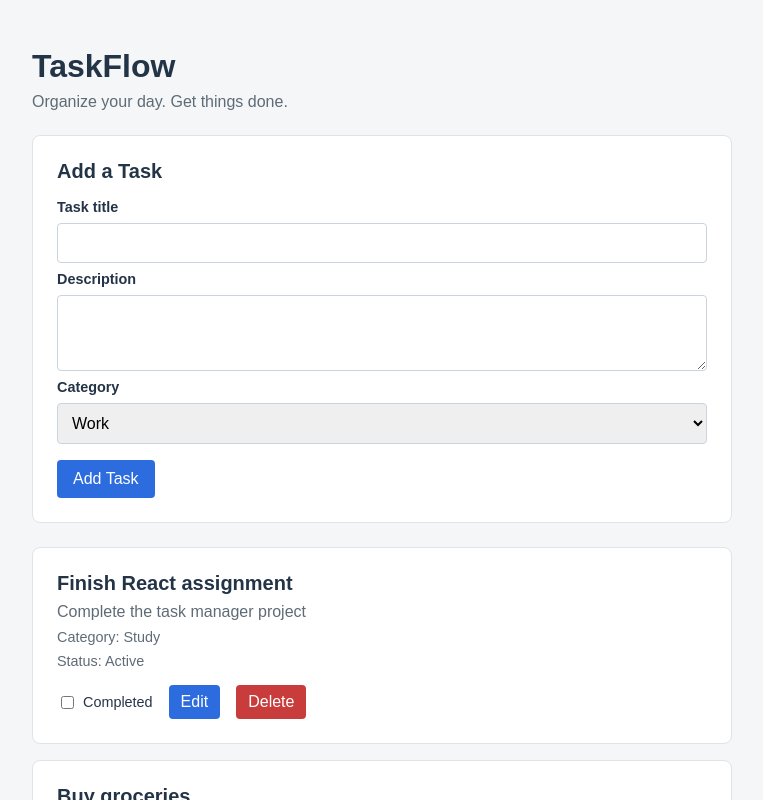
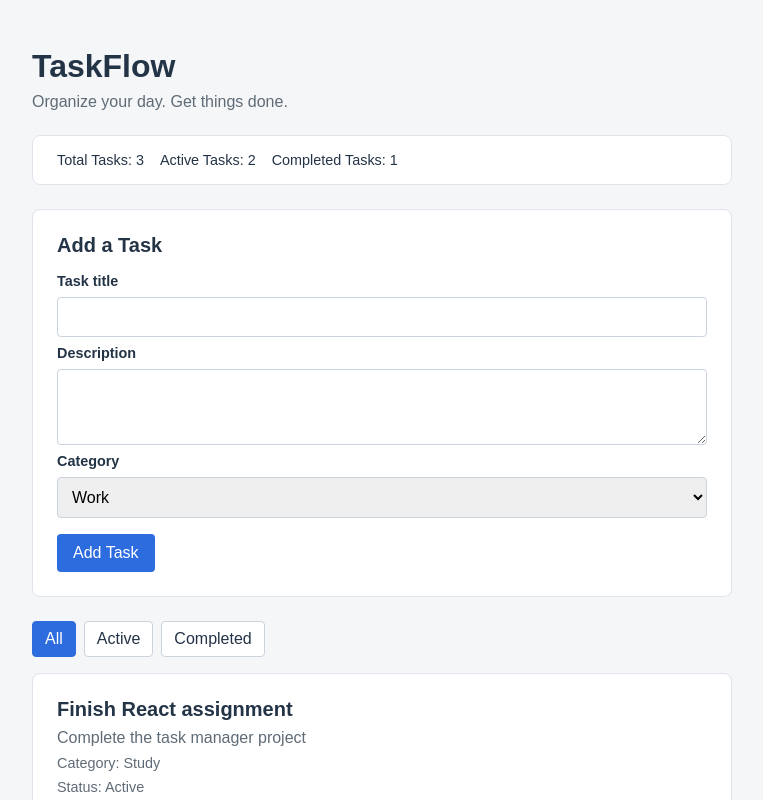
Before and after one commit to samirkhatri9/Taskflow, a React (Vite) app: page / in a window 1280 px wide. Shown: the top 800 px of the page, without its empty margins (258-1021 px from the left). Built offline with nearby package versions, Linux system fonts and the light colour scheme.

Commit message:
add task filters and statistics

```diff
--- a/src/App.jsx
+++ b/src/App.jsx
@@ -2,6 +2,8 @@ import { useState } from 'react'
 import Header from './components/Header'
 import TaskForm from './components/TaskForm'
 import TaskList from './components/TaskList'
+import FilterBar from './components/FilterBar'
+import TaskStats from './components/TaskStats'
 
 function App() {
   const [tasks, setTasks] = useState([
@@ -27,6 +29,7 @@ function App() {
       completed: true,
     },
   ])
+  const [currentFilter, setCurrentFilter] = useState('All')
 
   function addTask(newTask) {
     setTasks([...tasks, newTask])
@@ -61,12 +64,27 @@ function App() {
     setTasks(updatedTasks)
   }
 
+  let filteredTasks = tasks
+
+  if (currentFilter === 'Active') {
+    filteredTasks = tasks.filter((task) => task.completed === false)
+  }
+
+  if (currentFilter === 'Completed') {
+    filteredTasks = tasks.filter((task) => task.completed === true)
+  }
+
   return (
     <main className="app-container">
       <Header />
+      <TaskStats tasks={tasks} />
       <TaskForm onAddTask={addTask} />
+      <FilterBar
+        currentFilter={currentFilter}
+        onFilterChange={setCurrentFilter}
+      />
       <TaskList
-        tasks={tasks}
+        tasks={filteredTasks}
         onToggleTask={handleToggleTask}
         onDeleteTask={handleDeleteTask}
         onEditTask={handleEditTask}
--- a/src/components/FilterBar.jsx
+++ b/src/components/FilterBar.jsx
@@ -1,5 +1,33 @@
-function FilterBar() {
-  return <div>Filters will appear here.</div>
+function FilterBar({ currentFilter, onFilterChange }) {
+  const allButtonClass = currentFilter === 'All' ? 'active-filter' : ''
+  const activeButtonClass = currentFilter === 'Active' ? 'active-filter' : ''
+  const completedButtonClass = currentFilter === 'Completed' ? 'active-filter' : ''
+
+  return (
+    <section className="filter-bar" aria-label="Task filters">
+      <button
+        type="button"
+        className={allButtonClass}
+        onClick={() => onFilterChange('All')}
+      >
+        All
+      </button>
+      <button
+        type="button"
+        className={activeButtonClass}
+        onClick={() => onFilterChange('Active')}
+      >
+        Active
+      </button>
+      <button
+        type="button"
+        className={completedButtonClass}
+        onClick={() => onFilterChange('Completed')}
+      >
+        Completed
+      </button>
+    </section>
+  )
 }
 
 export default FilterBar
--- a/src/components/TaskStats.jsx
+++ b/src/components/TaskStats.jsx
@@ -1,5 +1,15 @@
-function TaskStats() {
-  return <div>Task statistics will appear here.</div>
+function TaskStats({ tasks }) {
+  const totalTasks = tasks.length
+  const activeTasks = tasks.filter((task) => task.completed === false).length
+  const completedTasks = tasks.filter((task) => task.completed === true).length
+
+  return (
+    <section className="task-stats" aria-label="Task statistics">
+      <p>Total Tasks: {totalTasks}</p>
+      <p>Active Tasks: {activeTasks}</p>
+      <p>Completed Tasks: {completedTasks}</p>
+    </section>
+  )
 }
 
 export default TaskStats
--- a/src/index.css
+++ b/src/index.css
@@ -27,6 +27,22 @@ body {
 .header p {
   margin: 0;
   color: #5f6b76;
+}
+
+.task-stats {
+  display: flex;
+  flex-wrap: wrap;
+  gap: 16px;
+  margin-bottom: 24px;
+  padding: 16px 24px;
+  background-color: #ffffff;
+  border: 1px solid #dfe4ea;
+  border-radius: 8px;
+}
+
+.task-stats p {
+  margin: 0;
+  font-size: 0.9rem;
 }
 
 .task-form {
@@ -77,6 +93,28 @@ body {
 
 .task-form button:hover {
   background-color: #2459b9;
+}
+
+.filter-bar {
+  display: flex;
+  gap: 8px;
+  margin-bottom: 16px;
+}
+
+.filter-bar button {
+  padding: 8px 12px;
+  border: 1px solid #cbd3dc;
+  border-radius: 4px;
+  background-color: #ffffff;
+  color: #243447;
+  font: inherit;
+  cursor: pointer;
+}
+
+.filter-bar button.active-filter {
+  border-color: #2d6cdf;
+  background-color: #2d6cdf;
+  color: #ffffff;
 }
 
 .task-list {
```
